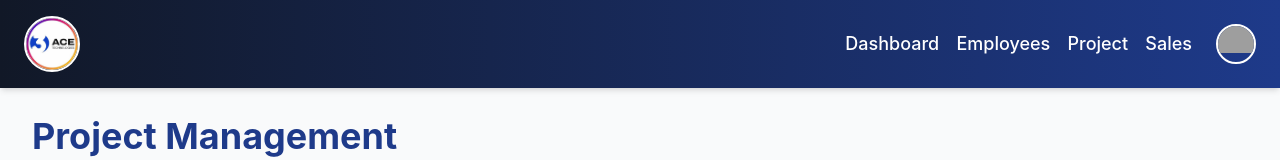
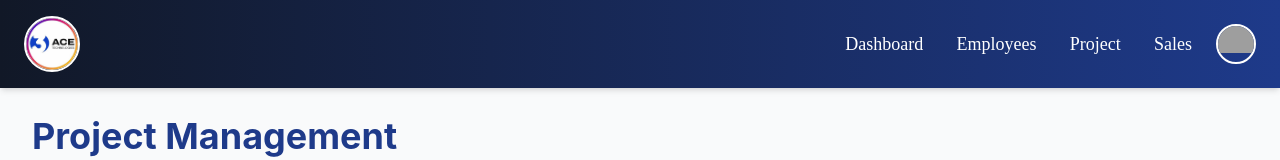
Before and after one commit to Eng-Ather/3ACE-CRM, a Next.js app: page /AdminDashboard in a window 1280 px wide. Shown: the top 160 px of the page. Built offline with nearby package versions, Linux system fonts and the light colour scheme; grey boxes are pictures that could not be loaded.

Commit message:
edit font styling

```diff
--- a/src/app/(AdminPannel)/AdminComponent/AdminNavbar.js
+++ b/src/app/(AdminPannel)/AdminComponent/AdminNavbar.js
@@ -36,7 +36,7 @@ export default function Navbar() {
       </div>
 
       {/* Large Screen Menu */}
-      <div className="hidden md:flex justify-between items-center w-1/3 space-x-6 text-lg font-medium">
+      <div className="font-serif hidden md:flex justify-between items-center w-1/3 space-x-6 text-lg font-medium">
         {/* Large Screen Menu */}
         <div className="hidden md:flex items-center w-full justify-between text-lg font-medium">
           <Link href="/" className="hover:scale-110 transition">
```
